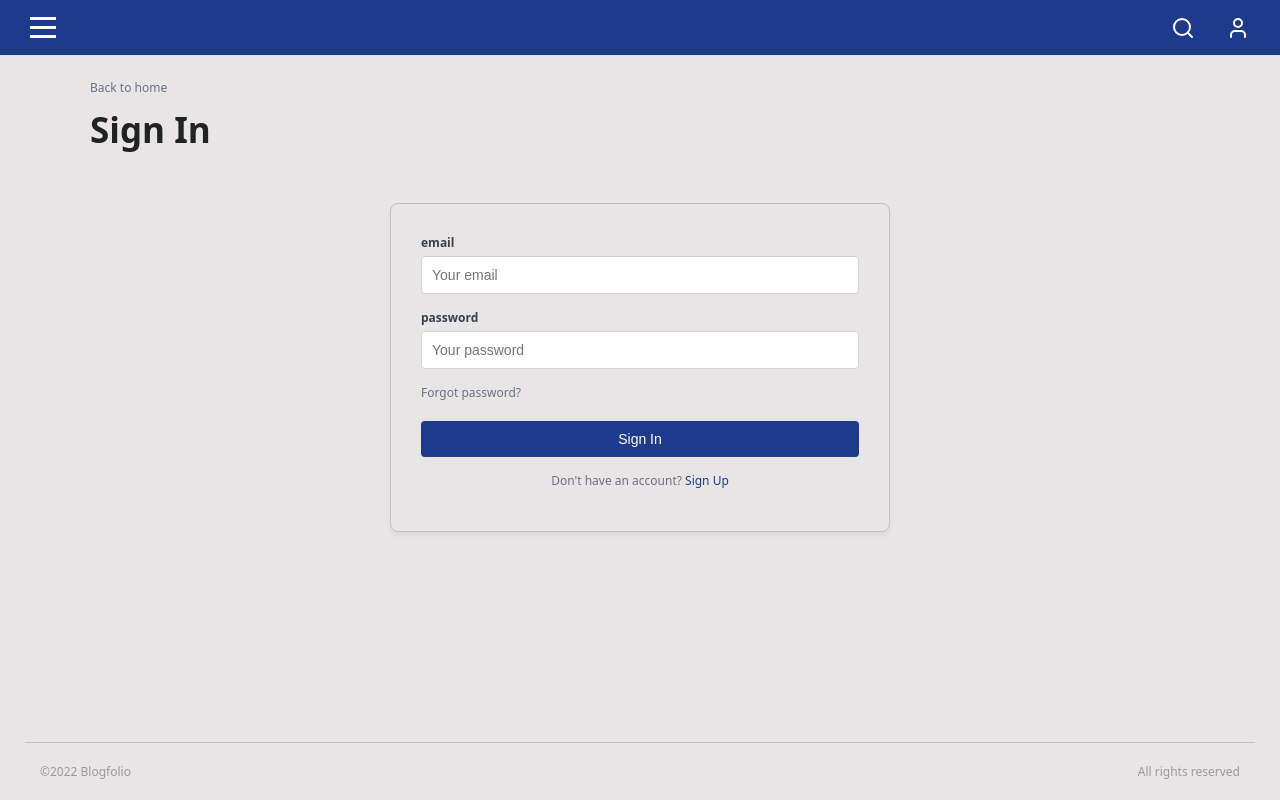
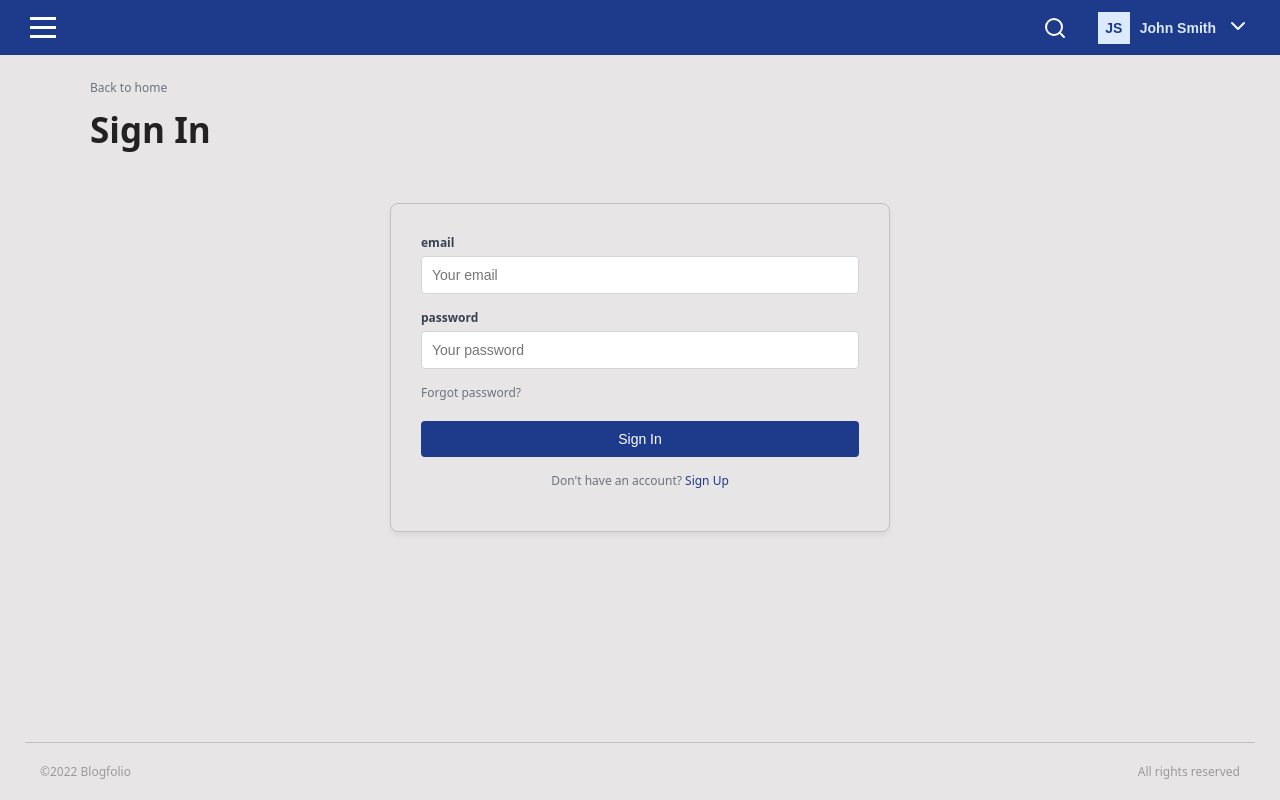
Before and after one commit to Anastasiya-Dalhikh/js-block, a React (Vite) app in the folder my-app/: page /allposts in a window 1280 px wide. Shown: the top 800 px of the page. Built offline with nearby package versions, Linux system fonts and the light colour scheme.

Commit message:
add UserProfileBtn

```diff
--- a/my-app/src/App.tsx
+++ b/my-app/src/App.tsx
@@ -5,6 +5,7 @@ import { Success } from './components/pages/Success';
 import type { Page } from './types';
 import { AllPosts } from './components/pages/AllPosts';
 import { PostList } from './components/PostList/PostList';
+import { UserProfile } from './components/UserProfile/UserProfile';
 
 
 
--- a/my-app/src/components/Header/Header.tsx
+++ b/my-app/src/components/Header/Header.tsx
@@ -3,20 +3,32 @@ import { MenuButton } from '../MenuButton/MenuButton';
 import { SearchBtn } from '../SearchButton/SearchButton';
 import { ProfileBtn  } from '../ProfileButton/ProfileButton';
 import {useState} from 'react';
+import { UserProfile } from '../UserProfile/UserProfile';
 
 
 export const Header = () =>{
     const [isOpen, setIsOpen] = useState(false);
-      const handleClick = () =>{
+
+    const [isLoggedIn, setIsLoggedIn] = useState(true);
+    const user = { firstName: 'John', lastName: 'Smith' };
+
+    const handleClick = () =>{
         setIsOpen(!isOpen);
-      }
+    }
+
     return(
         <StyledHeader>
             <Container>
                 <MenuButton isOpen={isOpen} onClick={handleClick}/>
                 <NavGroup>
                     <SearchBtn />
-                    <ProfileBtn />
+                    {isLoggedIn ? (
+                        <UserProfile
+                            firstName={user.firstName}
+                            lastName={user.lastName}
+                            onClick={() => {}} />
+                        ) : <ProfileBtn />
+                    }
                 </NavGroup>
 
             </Container>
--- /dev/null
+++ b/my-app/src/components/UserProfile/UserProfile.tsx
@@ -0,0 +1,62 @@
+import styled from "styled-components";
+import { ChevronDown } from "lucide-react";
+
+type UserProfileProps = {
+    firstName: string;
+    lastName: string;
+    onClick?: () => void;
+}
+
+export const UserProfile = ({firstName, lastName, onClick}:UserProfileProps) =>{
+    const initials = `${firstName[0]}${lastName[0]}`.toUpperCase();
+    const fullName = `${firstName} ${lastName}`;
+    return (
+        <UserProfileBtn onClick={onClick}>
+            <Avatar>{initials}</Avatar>
+            <Name>{fullName}</Name>
+            <StyledChevron><ChevronDown /></StyledChevron>
+        </UserProfileBtn>
+    )
+}
+
+const UserProfileBtn = styled.button`
+    display: flex;
+    align-items: center;
+    justify-content: space-between;
+    border: none;
+    cursor: pointer;
+    padding: 10px 15px;
+    background-color: #1e3a8a;
+    gap: 10px;
+
+    &:hover{
+        background-color: #1e40af;
+    }
+`;
+
+const Avatar = styled.span`
+    width: 32px;
+    height: 32px;
+    display: flex;
+    align-items: center;
+    justify-content: center;
+    font-weight: 600;
+    font-size: 14px;
+
+    background-color: #dbeafe;
+    color: #1e3a8a;
+
+`;
+
+const Name = styled.span`
+    font-weight: 600;
+    font-size: 14px;
+    color: #dbeafe;
+    white-space: nowrap;
+`;
+
+const StyledChevron = styled.span`
+    color: #f7f7f7;
+    transition: transform 0.2s ease;
+
+`;
```
